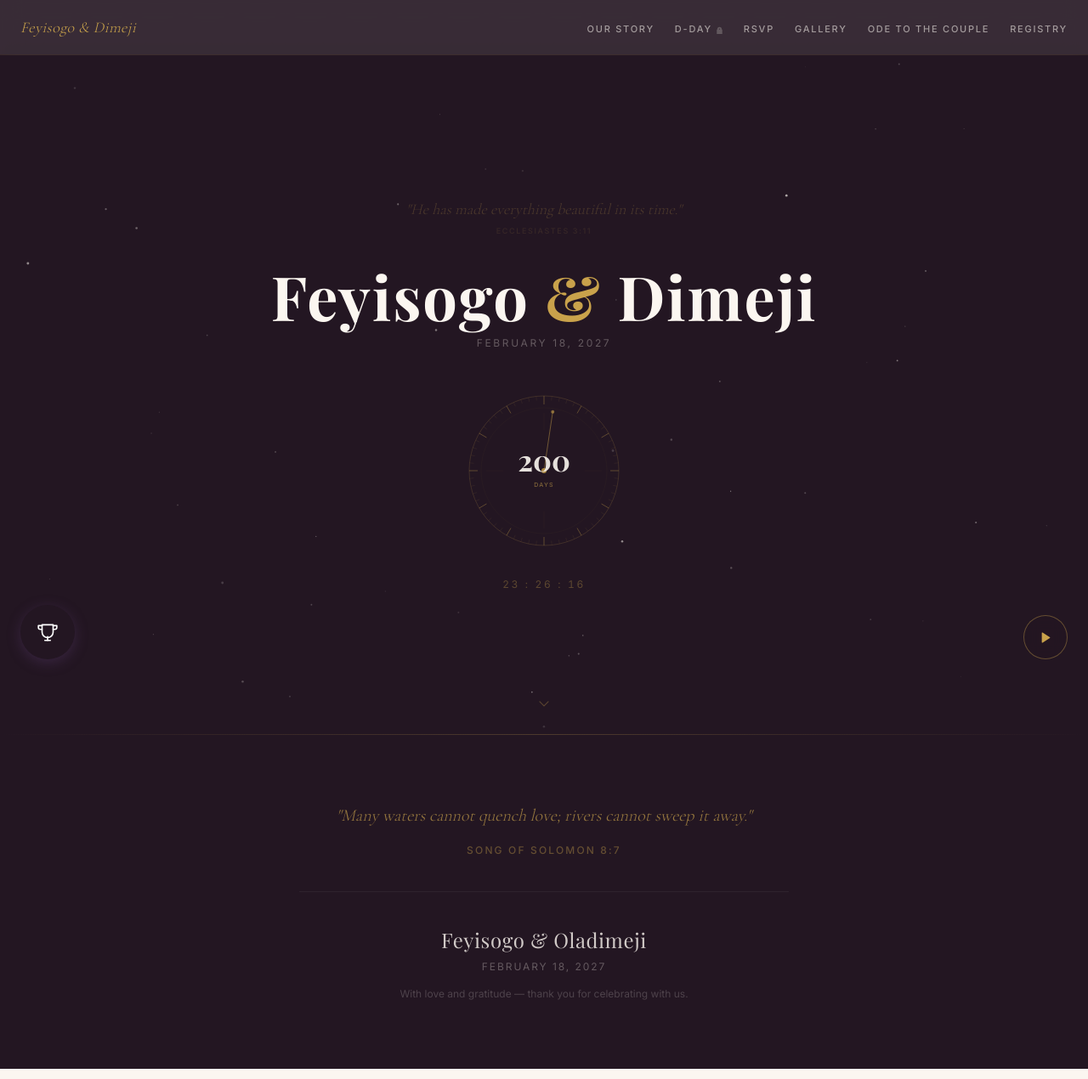
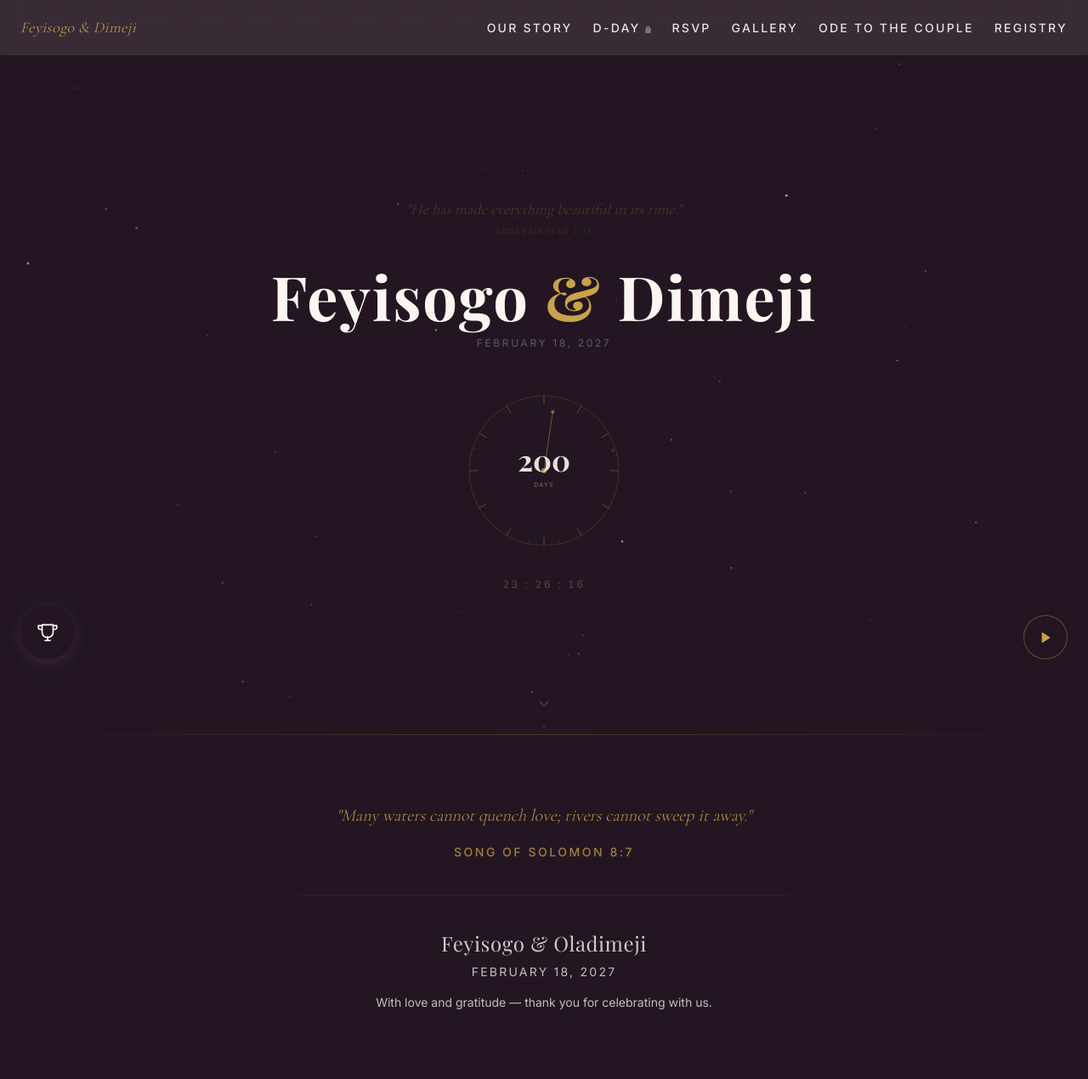
Before and after one commit to Dime1/Dimeyi-Website, a Next.js app: page / in a window 1280 px wide. Shown: the whole page at 85% size. Built offline with nearby package versions, Linux system fonts and the light colour scheme; a web font is replaced by a local one.

Commit message:
fix: raise nav and footer text opacity and size for readability

```diff
--- a/components/layout/Footer.tsx
+++ b/components/layout/Footer.tsx
@@ -6,10 +6,10 @@ export function Footer() {
       <div className="absolute inset-x-0 top-0 h-px bg-gradient-to-r from-transparent via-gold/25 to-transparent"/>
 
       <div className="relative max-w-xl mx-auto text-center space-y-4">
-        <p className="font-script italic text-gold/70 text-xl leading-relaxed">
+        <p className="font-script italic text-gold/90 text-xl leading-relaxed">
           {VERSES.footer.text}
         </p>
-        <p className="font-sans font-medium text-xs tracking-[0.18em] uppercase text-gold/40">
+        <p className="font-sans font-medium text-sm tracking-[0.18em] uppercase text-gold/75">
           {VERSES.footer.ref}
         </p>
 
@@ -17,14 +17,14 @@ export function Footer() {
           <p className="font-display text-ivory/80 text-2xl tracking-wide">
             {COUPLE.fullNames}
           </p>
-          <p className="font-sans text-xs tracking-[0.16em] uppercase text-ivory/30">
+          <p className="font-sans text-sm tracking-[0.16em] uppercase text-ivory/75">
             {WEDDING.dateLabel}
           </p>
-          <p className="font-sans text-xs text-ivory/20 pt-2">
+          <p className="font-sans text-sm text-ivory/75 pt-2">
             With love and gratitude — thank you for celebrating with us.
           </p>
           {COUPLE.hashtag !== '[WEDDING_HASHTAG]' && (
-            <p className="font-sans text-xs tracking-widest text-gold/35 pt-1">
+            <p className="font-sans text-sm tracking-widest text-gold/80 pt-1">
               {COUPLE.hashtag}
             </p>
           )}
--- a/components/layout/Nav.tsx
+++ b/components/layout/Nav.tsx
@@ -36,9 +36,9 @@ export function Nav() {
   const [open, setOpen] = useState(false)
 
   const linkClass = (href: string) => [
-    'relative text-[11px] font-sans font-medium tracking-[0.16em] uppercase',
+    'relative text-sm font-sans font-medium tracking-[0.16em] uppercase',
     reduced ? '' : 'transition-colors duration-[150ms] ease-[cubic-bezier(0.22,1,0.36,1)]',
-    pathname === href ? 'text-gold' : 'text-ivory/55 hover:text-ivory',
+    pathname === href ? 'text-gold' : 'text-ivory/90 hover:text-ivory',
     'after:absolute after:inset-x-0 after:-bottom-0.5 after:h-px after:bg-gold after:origin-left',
     reduced ? 'after:scale-x-0' : 'after:transition-transform after:duration-[350ms] after:ease-[cubic-bezier(0.22,1,0.36,1)]',
     pathname === href ? 'after:scale-x-100' : 'after:scale-x-0 hover:after:scale-x-100',
@@ -82,7 +82,7 @@ export function Nav() {
           </ul>
 
           <button
-            className="md:hidden text-ivory/60 hover:text-ivory p-1"
+            className="md:hidden text-ivory/80 hover:text-ivory p-1"
             aria-label={open ? 'Close menu' : 'Open menu'}
             aria-expanded={open}
             onClick={() => setOpen(v => !v)}
@@ -122,8 +122,8 @@ export function Nav() {
                       title={locked ? unlockLabel(href) : undefined}
                       aria-current={pathname === href ? 'page' : undefined}
                       className={[
-                        'text-sm font-sans font-medium tracking-[0.14em] uppercase',
-                        pathname === href ? 'text-gold' : 'text-ivory/60 hover:text-ivory',
+                        'text-base font-sans font-medium tracking-[0.14em] uppercase',
+                        pathname === href ? 'text-gold' : 'text-ivory/90 hover:text-ivory',
                         reduced ? '' : 'transition-colors duration-[150ms]',
                       ].join(' ')}
                     >
```
